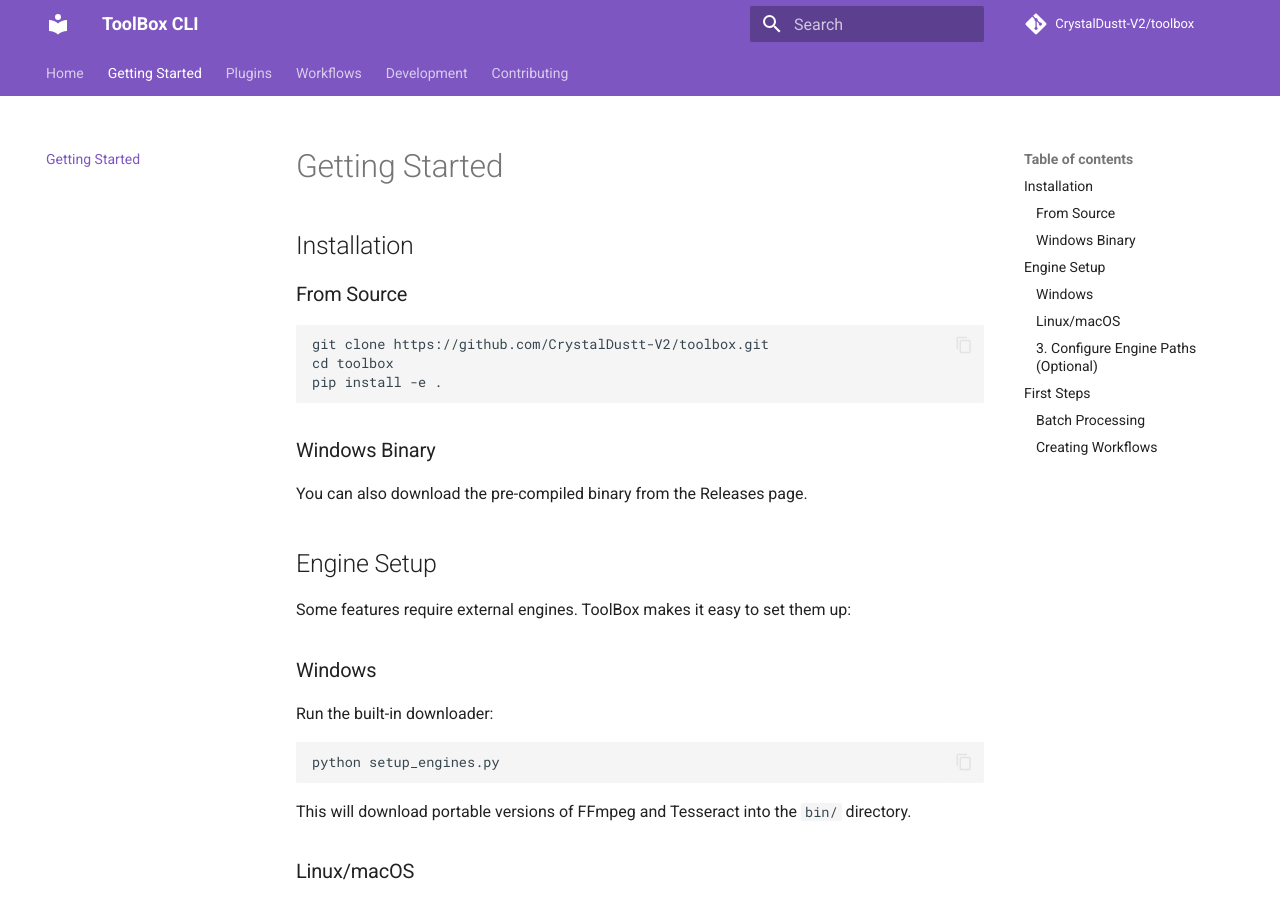
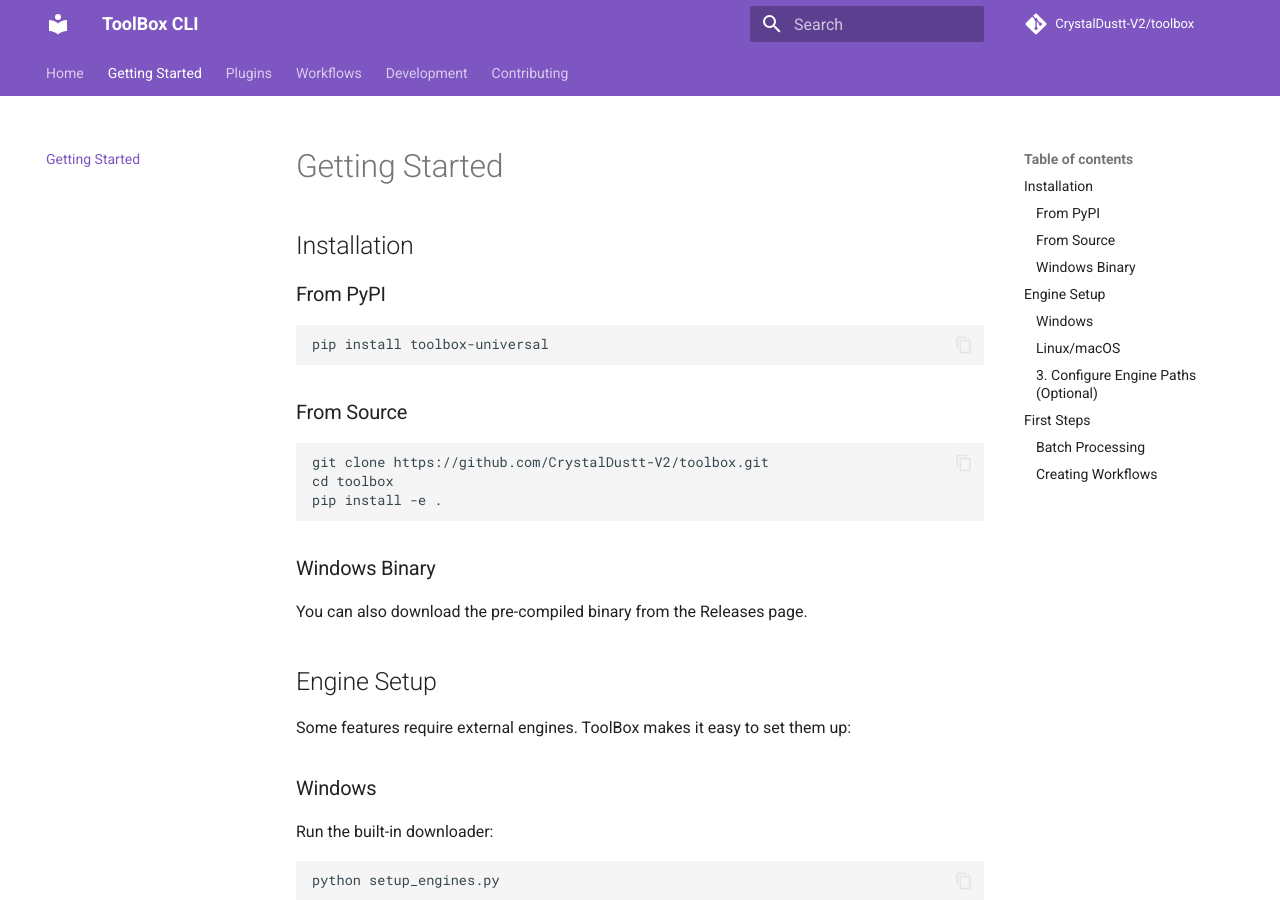
Before and after one commit to CrystalDustt-V2/toolbox, an MkDocs documentation site: the page built from docs/getting-started.md, in a window 1280 px wide and 900 px high. Built offline with MkDocs 1.6.1 and Material for MkDocs 9.7.7, drawn with Linux system fonts in a browser that asks for light colours; comment, search, counter and statistics services are not loaded.

Commit message:
Finalize production release v0.2.0

````diff
--- a/docs/getting-started.md
+++ b/docs/getting-started.md
@@ -1,6 +1,11 @@
 # Getting Started
 
 ## Installation
+
+### From PyPI
+```bash
+pip install toolbox-universal
+```
 
 ### From Source
 ```bash
--- a/pyproject.toml
+++ b/pyproject.toml
@@ -1,5 +1,5 @@
 [project]
-name = "toolbox"
+name = "toolbox-universal"
 version = "0.2.0"
 description = "A universal high-performance CLI command tool for offline file processing, AI tasks, and automation."
 authors = [{ name = "ToolBox Architect" }]
````
Also changed, not shown: README.md (+1 -1 lines), 1 other file.
